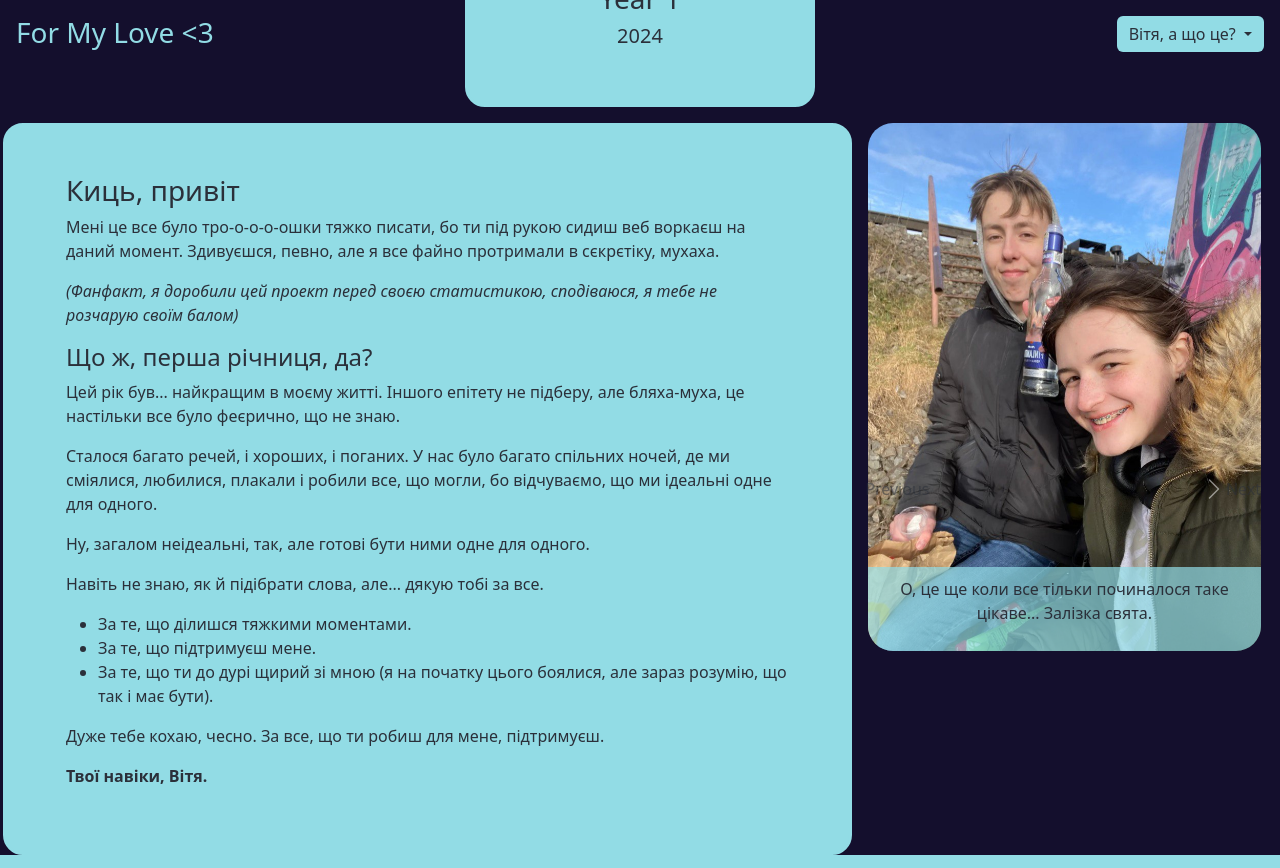
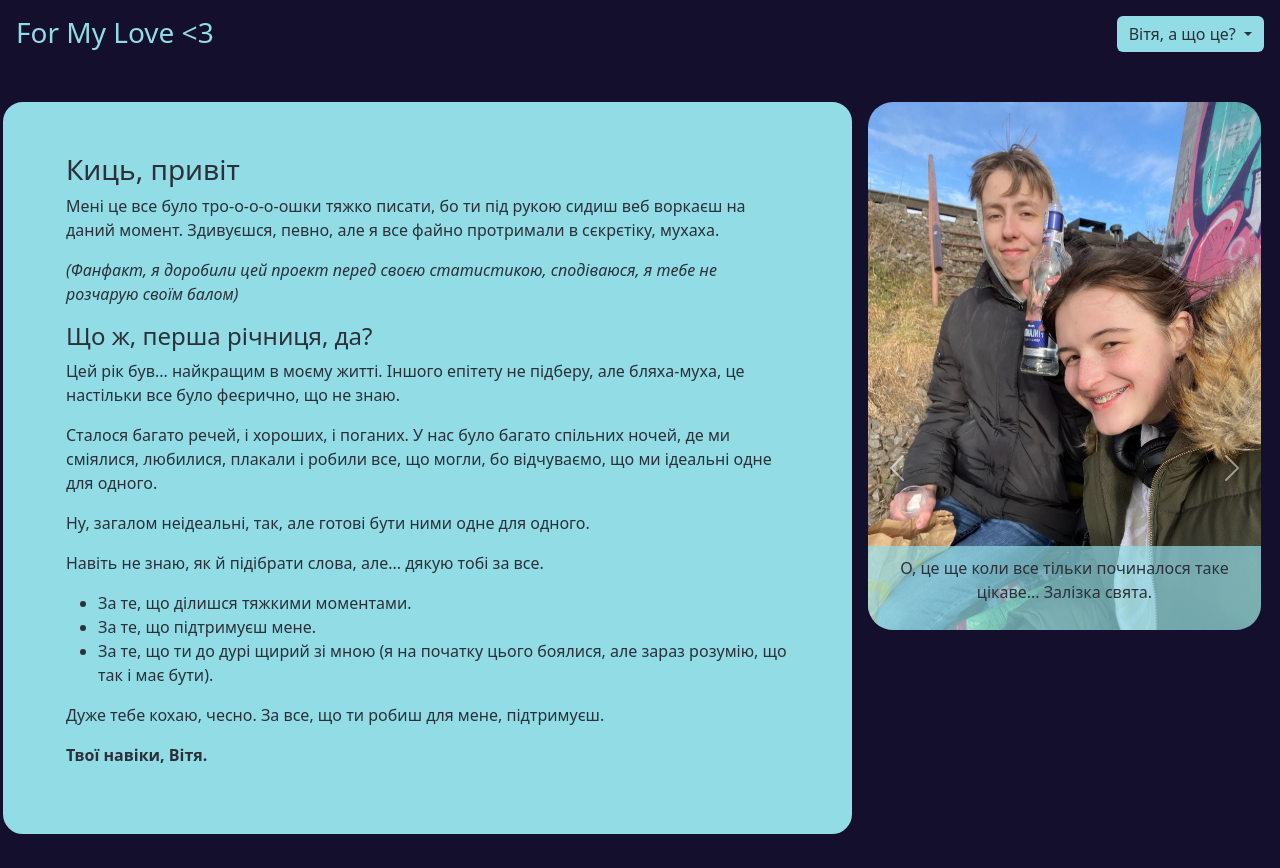
Before and after one commit to gearbeagel/EachYearNote, a Django app: a page that uses templates/home.html in a window 1280 px wide. Run offline with Django 5.2, Linux system fonts and the light colour scheme; data comes from the database, SQL or seed files in the repository; some libraries are stand-ins or nearby versions.

Commit message:
version 1: YEAR 1

```diff
--- a/main/views.py
+++ b/main/views.py
@@ -6,7 +6,7 @@ from main.models import YearlyCards
 # Create your views here.
 def home(request):
     cards = YearlyCards.objects.all().order_by('-year')
-    messages.info(request, 'Привіт, Нікіт. :)')
+    messages.info(request, 'Переверни телефон так, як в бравл граєш!')
     return render(request, 'home.html', {'cards': cards})
 
 def card_detail(request, slug):
--- a/templates/card_detail.html
+++ b/templates/card_detail.html
@@ -1,6 +1,8 @@
 {% extends 'home.html' %}
 
-{% block title %}<title>{{ card.name }}</title>{% endblock %}
+{% block title %}
+    <title>{{ card.name }}</title>
+{% endblock %}
 
 {% block content %}
     <style>
@@ -12,8 +14,9 @@
 
         .carousel-item img {
             width: 100%;
-    height: 100%;
+            height: auto; /* Adjusted to maintain aspect ratio */
             object-fit: cover;
+            border-radius: 25px; /* Rounded corners for images */
         }
 
         .custom-caption {
@@ -25,41 +28,54 @@
             color: white;
             padding: 10px;
             box-sizing: border-box;
+            border-bottom-right-radius: 25px;
+            border-bottom-left-radius: 25px;
+        }
+
+        /* Adjustments for smaller screens */
+        @media (max-width: 768px) {
+            .carousel-inner {
+                max-width: 100%;
+                max-height: 400px; /* Adjust height for smaller screens */
+            }
+
+            .carousel-item img {
+                height: 100%; /* Ensure image covers entire carousel item */
+            }
+
+            .custom-caption {
+                font-size: 14px; /* Adjust font size for smaller screens */
+            }
         }
     </style>
-<body class="d-flex h-100 text-center text-bg-dark" style="background-color: #C1CEFE !important; color: #2B303A">
 
-    <main class="container d-flex justify-content-center align-items-center" style="height: 100vh; margin-top: -75px">
+    <body class="d-flex h-100 text-center text-bg-dark" style="background-color: #C1CEFE !important; color: #2B303A;">
+        <main class="container d-flex justify-content-center align-items-center" style="height: 100vh;">
             <div class="d-flex flex-column text-center">
-            <div class="card mb-3 p-5 mx-auto">
-                <h3>{{ card.name }}</h3>
-                <h5>{{ card.year }}</h5>
-            </div>
                 <div class="d-flex">
                     <div class="card-content card d-flex text-start p-5 mx-auto" data-bs-spy="scroll"
-                     style="width: max-content; height: max-content">
+                         style="width: max-content; height: max-content;">
                         {{ card.contents|safe }}
                     </div>
                     {% if card.photos.all %}
-                    <div id="photoCarousel" class="carousel slide mx-3" data-ride="carousel">
+                        <div id="photoCarousel" class="carousel slide mx-3" data-bs-ride="carousel">
                             <div class="carousel-inner">
                                 {% for photo in card.photos.all %}
                                     <div class="carousel-item {% if forloop.first %}active{% endif %}">
-                                    <img src="{{ photo.image.url }}" class="d-block mx-auto" alt="{{ photo.caption }}"
-                                         style="width: 100%; height: auto; border-radius: 25px">
-                                    <div class="carousel-caption d-none d-md-block custom-caption" style='border-bottom-right-radius: 25px; border-bottom-left-radius: 25px'>
+                                        <img src="{{ photo.image.url }}" class="d-block w-100" alt="{{ photo.caption }}">
+                                        <div class="carousel-caption d-none d-md-block custom-caption">
                                             <p>{{ photo.caption }}</p>
                                         </div>
                                     </div>
                                 {% endfor %}
                             </div>
-                        <a class="carousel-control-prev" href="#photoCarousel" role="button" data-slide="prev">
+                            <a class="carousel-control-prev" href="#photoCarousel" role="button" data-bs-slide="prev">
                                 <span class="carousel-control-prev-icon" aria-hidden="true"></span>
-                            <span class="sr-only">Previous</span>
+                                <span class="visually-hidden">Previous</span>
                             </a>
-                        <a class="carousel-control-next" href="#photoCarousel" role="button" data-slide="next">
+                            <a class="carousel-control-next" href="#photoCarousel" role="button" data-bs-slide="next">
                                 <span class="carousel-control-next-icon" aria-hidden="true"></span>
-                            <span class="sr-only">Next</span>
+                                <span class="visually-hidden">Next</span>
                             </a>
                         </div>
                     {% endif %}
@@ -67,6 +83,7 @@
             </div>
         </main>
     </body>
+
     <script src="https://code.jquery.com/jquery-3.5.1.slim.min.js"></script>
     <script src="https://cdn.jsdelivr.net/npm/@popperjs/core@2.5.4/dist/umd/popper.min.js"></script>
     <script src="https://stackpath.bootstrapcdn.com/bootstrap/4.5.2/js/bootstrap.min.js"></script>
--- a/templates/home.html
+++ b/templates/home.html
@@ -15,7 +15,7 @@
     <link href="{% static 'fontawesomefree/css/fontawesome.css' %}" rel="stylesheet" type="text/css">
     <link href="{% static 'fontawesomefree/css/brands.css' %}" rel="stylesheet" type="text/css">
     <link href="{% static 'fontawesomefree/css/solid.css' %}" rel="stylesheet" type="text/css">
-    <link href="{% static 'heart.ico' %}" rel="icon" type="image/x-icon">
+    <link href="/media/heart.ico" rel="icon">
     <script src="https://cdn.jsdelivr.net/npm/masonry-layout@4.2.2/dist/masonry.pkgd.min.js"
             integrity="sha384-GNFwBvfVxBkLMJpYMOABq3c+d3KnQxudP/mGPkzpZSTYykLBNsZEnG2D9G/X/+7D" crossorigin="anonymous"
             async></script>
@@ -59,9 +59,18 @@
                 </ul>
             </div>
     </header>
-
     <main>
     {% block content %}
+        <div class="position-fixed top-0 end-0 p-3 mt-5">
+            {% if messages %}
+                {% for message in messages %}
+                    <div class="alert alert-info alert-dismissible fade show" role="alert">
+                        {{ message }}
+                        <button type="button" class="btn-close" data-bs-dismiss="alert" aria-label="Close"></button>
+                    </div>
+                {% endfor %}
+            {% endif %}
+        </div>
         {% if cards %}
             <div class="grid-container mt-5 justify-content-center" data-masonry='{"percentPosition": true }'>
             {% for card in cards %}
```
Also changed, not shown: media/heart.ico (added), static/heart.ico (deleted). Lines whose indentation alone changed are shown as unchanged.
